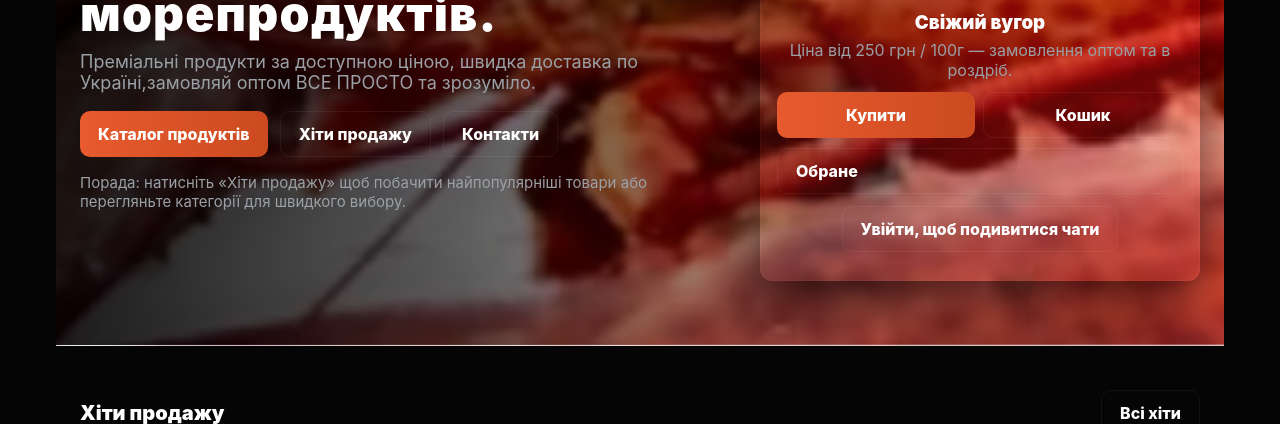
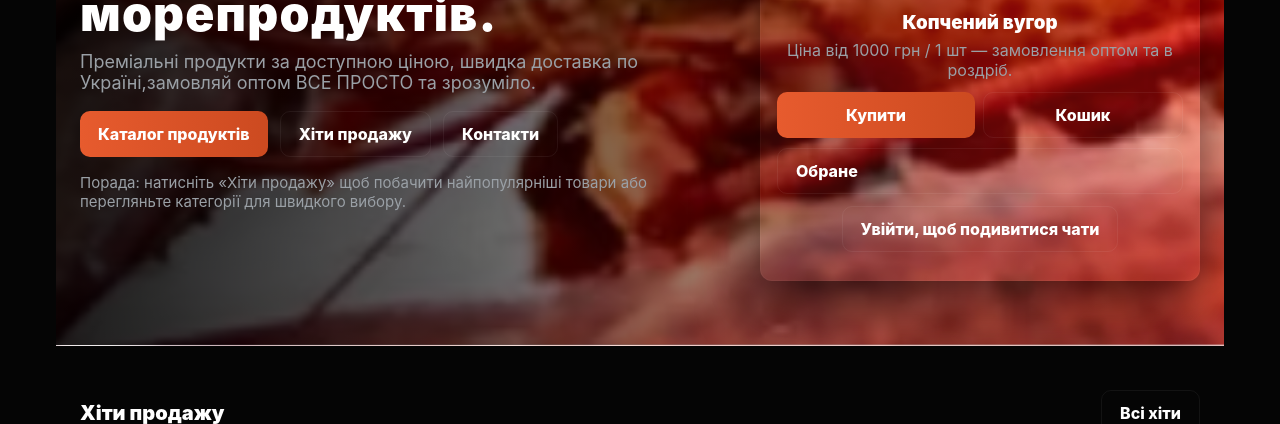
Before and after one commit to bohdan228bohdan-pixel/vugri2, a Django app: page / in a window 1280 px wide. Shown: the part 472-896 px from the top of the page. Run offline with Django 5.2, Linux system fonts and the light colour scheme; data comes from the database, SQL or seed files in the repository.

Commit message:
Update homepage.html

```diff
--- a/templates/homepage.html
+++ b/templates/homepage.html
@@ -204,7 +204,7 @@ body { background: var(--page-bg); }
         {# faint decorative wordmark behind content (non-interactive) #}
         <div class="ministry-title" aria-hidden="true">Міністерство Вугрів</div>
 
-        <h1>Копчені Вугрі. Ікра. Ракі та багато корисних смачних морепродуктів.</h1>
+        <h1>Копчені Вугрі, Ікра, Раки та багато корисних смачних морепродуктів.</h1>
 
         <p class="lead">Преміальні продукти за доступною ціною, швидка доставка по Україні,замовляй оптом ВСЕ ПРОСТО та зрозуміло.</p>
 
@@ -221,9 +221,9 @@ body { background: var(--page-bg); }
 
       <div class="hero-right" aria-hidden="false">
         <div class="product-card" aria-hidden="false">
-          <img src="{% static 'images/png/vugor.png' %}" alt="Свіжий вугор">
-          <h3>Свіжий вугор</h3>
-          <p>Ціна від 250 грн / 100г — замовлення оптом та в роздріб.</p>
+          <img src="{% static 'images/png/vugor.png' %}" alt="Копчений вугор">
+          <h3>Копчений вугор</h3>
+          <p>Ціна від 1000 грн / 1 шт — замовлення оптом та в роздріб.</p>
 
           <div class="product-actions" style="width:100%;display:flex;gap:8px;">
             <a href="{% url 'product_details' 1 %}?buy=1" class="btn btn-primary" style="flex:1">Купити</a>
```
